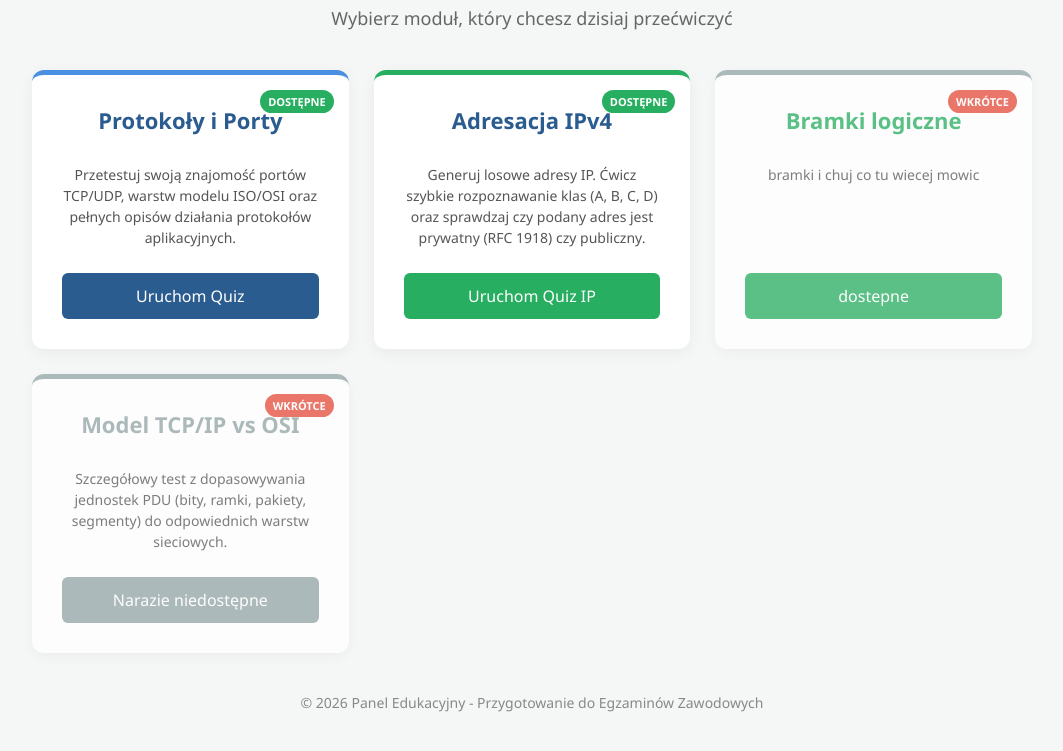
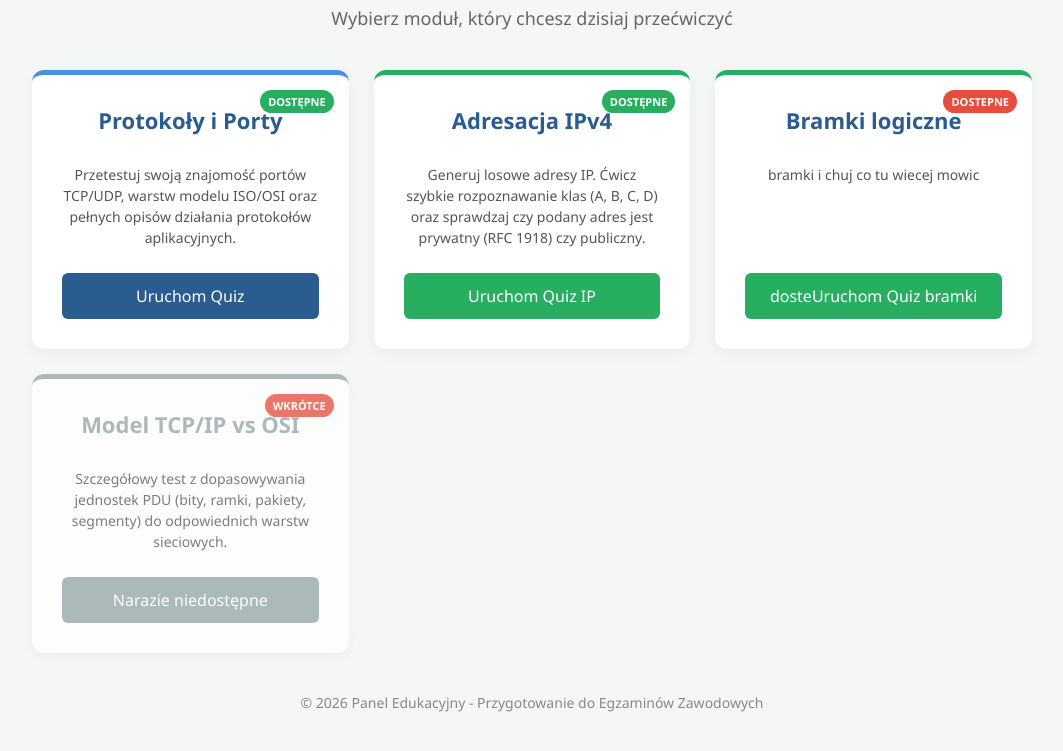
Before and after one commit to MASTER-KONTAKT/filip, a plain HTML site: page index.html in a window 1280 px wide. Shown: the part 125-876 px from the top of the page, without its empty margins (108-1171 px from the left). Drawn offline with Linux system fonts and the light colour scheme.

Commit message:
Update index.html

```diff
--- a/index.html
+++ b/index.html
@@ -156,11 +156,11 @@
             <a href="adresy.html" class="btn" style="background-color: var(--accent);">Uruchom Quiz IP</a>
         </div>
 
-        <div class="card locked">
-            <span class="badge">Wkrótce</span>
-            <h3 style="color: var(--accent);">Bramki logiczne</h3>
+        <div class="card" style="border-top-color: var(--accent);">
+            <span class="badge">Dostepne</span>
+            <h3 >Bramki logiczne</h3>
             <p>bramki i chuj co tu wiecej mowic</p>
-            <a href="bramki.html" class="btn" style="background-color: var(--accent); pointer-events: none;">dostepne</a>
+            <a href="bramki.html" class="btn" style="background-color: var(--accent);">dosteUruchom Quiz bramki</a>
         </div>
 
         <div class="card locked">
```
